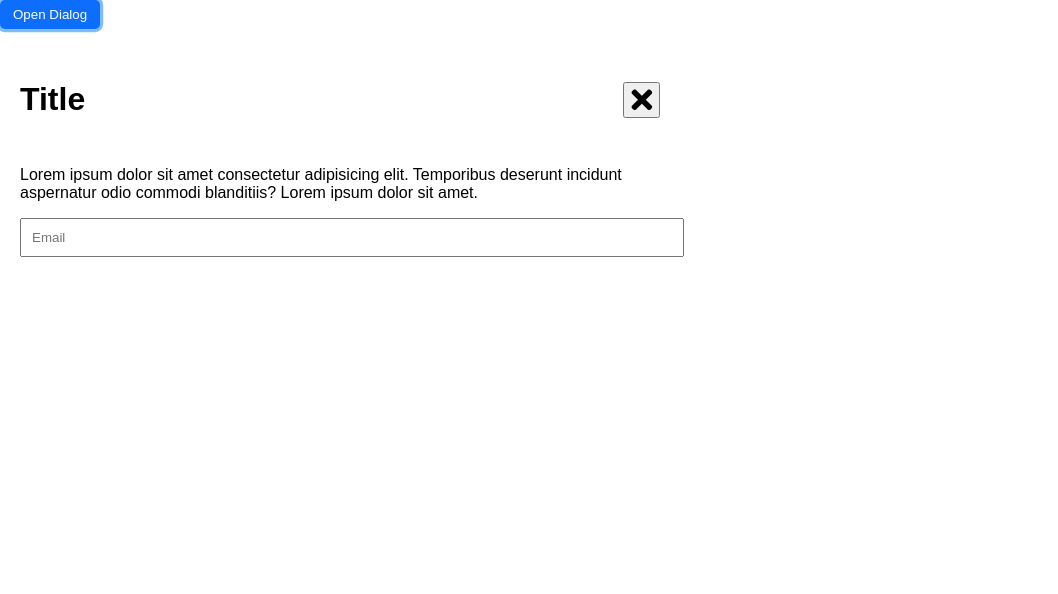
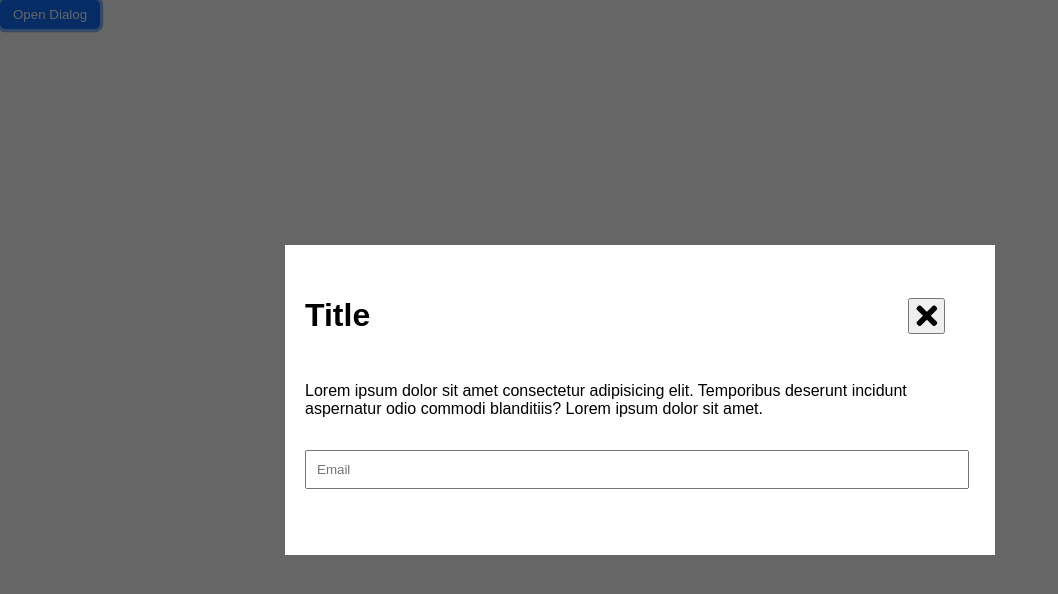
Before and after one commit to AhmedFathy2001/reign, a plain HTML site: page index.html in a window 1280 px wide. Both pictures are taken after a click on the button "Open Dialog". Shown: the whole page, without its empty margins (0-1058 px from the left). Drawn offline with Linux system fonts and the light colour scheme.

Commit message:
fixed some of the modal's styling

```diff
--- a/index.html
+++ b/index.html
@@ -13,7 +13,7 @@
 <body>
     <button id="dds-js-open-modal" class="btn">Open Dialog</button>
 
-    <div id="modal" class="dds-c-modal__container dds-c-modal flex gone">
+    <div id="modal" class="dds-c-modal__container dds-c-modal gone">
         <div class="modal-wrapper">
             <div class="modal-title flex">
                 <h3 class="title">Title</h3>
@@ -23,7 +23,6 @@
                 Lorem ipsum dolor sit amet consectetur adipisicing elit. Temporibus deserunt incidunt aspernatur odio commodi blanditiis? Lorem ipsum dolor sit amet.
             </p>
             <div class="modal-input"><input type="text" name="modalInput" id="modalInput" class="dds-c-modal-focus" placeholder="Email"></div>
-
         </div>
     </div>
     <script src="./scripts/script.js"></script>
--- a/styles/style.css
+++ b/styles/style.css
@@ -5,7 +5,7 @@ body {
     font-family: sans-serif;
 }
 
-.modal {
+.dds-c-modal__container {
     justify-content: center;
     align-items: center;
     background-color: rgba(0, 0, 0, 0.6);
@@ -14,13 +14,11 @@ body {
     left: 0;
     bottom: 0;
     right: 0;
-}
-
-.flex {
-    display: flex;
+    display: none;
 }
 
 .modal-title {
+    display: flex;
     justify-content: space-between;
     align-items: center;
 }
@@ -38,10 +36,6 @@ body {
 .fa-times {
     font-size: 30px;
     cursor: pointer;
-}
-
-.gone {
-    display: none;
 }
 
 .btn {
@@ -63,7 +57,7 @@ body {
 }
 
 .is-visible {
-    display: block;
+    display: flex;
 }
 
 .btn:hover {
@@ -75,13 +69,8 @@ body {
     box-shadow: 0 0 0 0.2rem rgb(0 123 255 / 50%);
 }
 
-.modal-body {
+.dds-c-modal__content-body {
     margin-bottom: 2rem;
-}
-
-.modal-footer {
-    width: 100%;
-    justify-content: end;
 }
 
 .modal-input {
```
